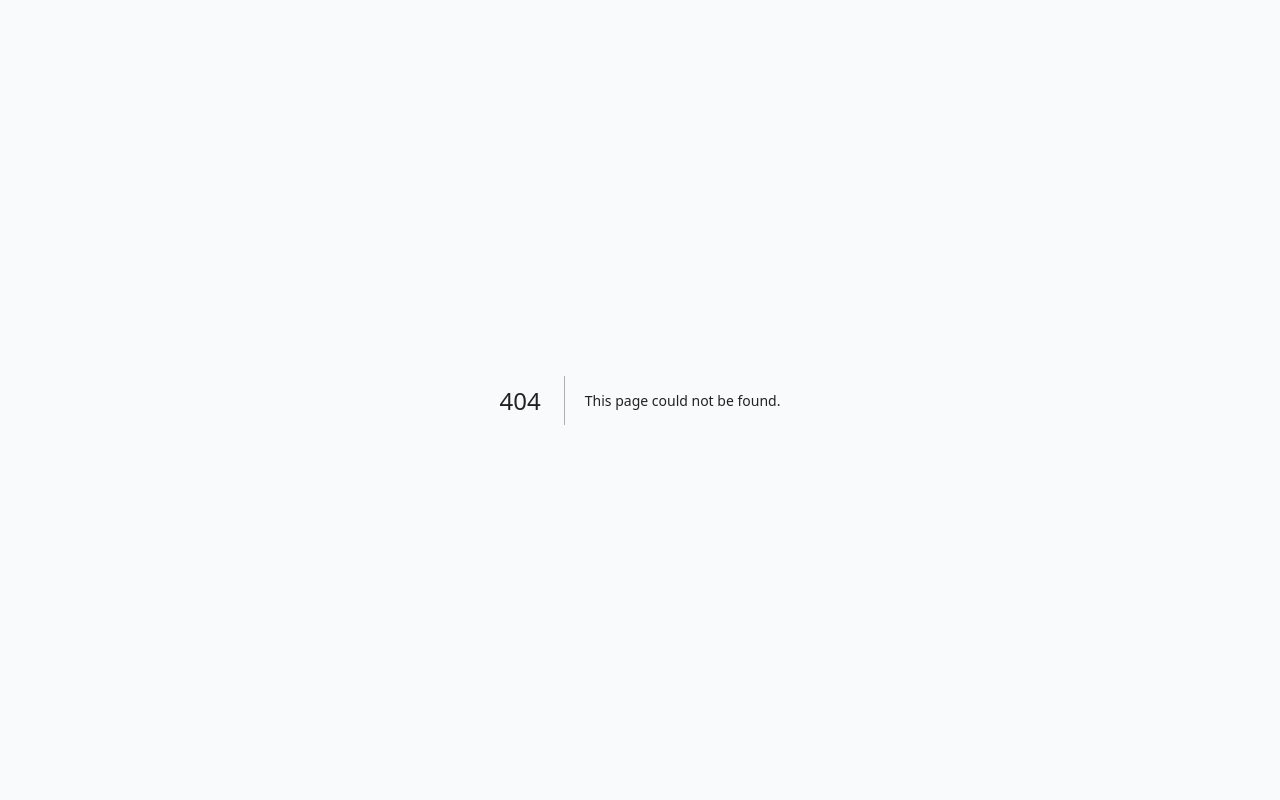
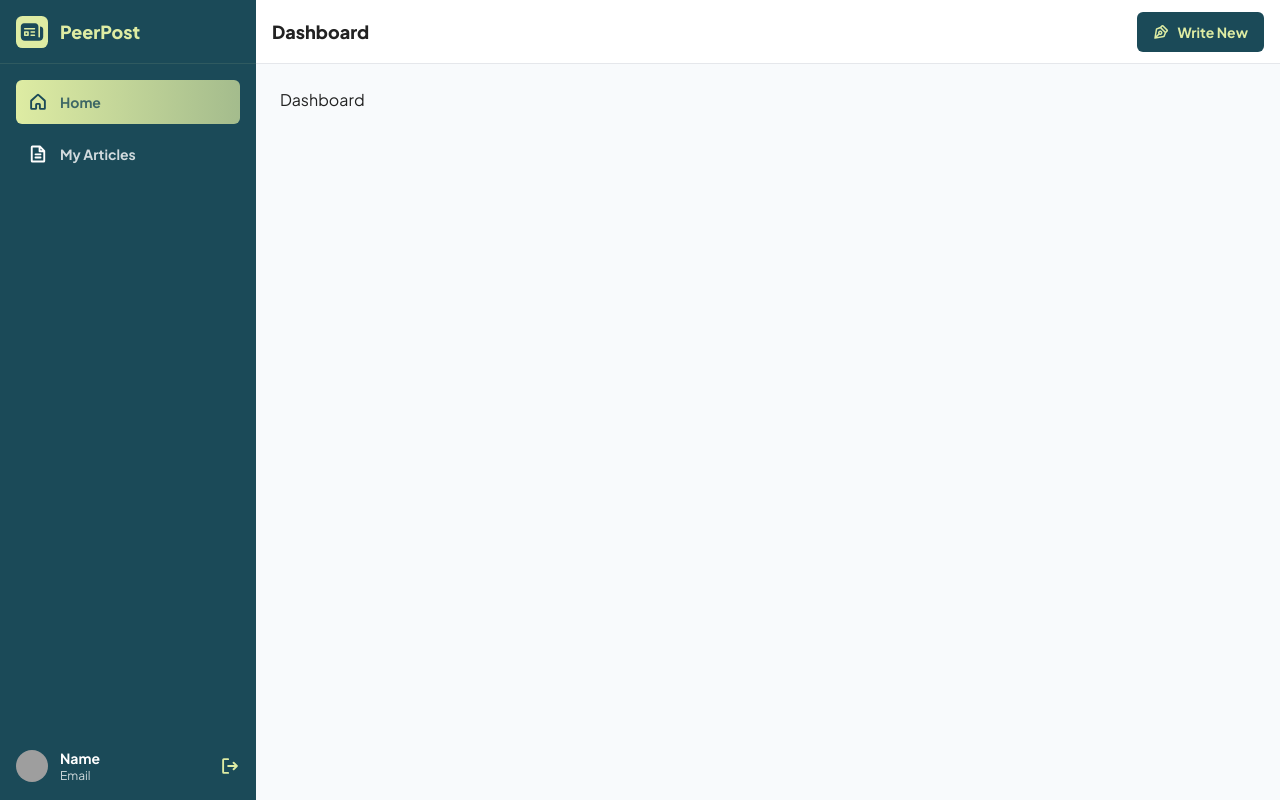
Before and after one commit to ahmadnurfadilah/peerpost, a Next.js app: page /dashboard in a window 1280 px wide. Before the commit this address had no page. Built offline with nearby package versions, Linux system fonts and the light colour scheme; grey boxes are pictures that could not be loaded.

Commit message:
add dashboard layout

```diff
--- /dev/null
+++ b/app/dashboard/layout.jsx
@@ -0,0 +1,116 @@
+"use client";
+
+import Link from "next/link";
+import { useState } from "react";
+import { usePathname } from 'next/navigation';
+import Image from "next/image";
+
+export default function Layout({ children }) {
+  const [open, setOpen] = useState(false);
+  const pathname = usePathname();
+
+  return (
+    <div>
+      {open && <div onClick={() => setOpen(false)} className="fixed inset-0 z-10 bg-primary-800/25 backdrop-blur"></div>}
+
+      <div
+        className={`z-10 lg:translate-x-0 fixed inset-y-0 left-0 min-h-screen w-64 bg-primary-800 flex flex-col transition-all ${
+          open ? "-translate-x-0" : "-translate-x-64"
+        }`}
+      >
+        <div className="shrink-0 h-16 border-b border-lime/10 flex items-center px-4">
+          <a href="/" className="flex items-center gap-3">
+            <div className="relative h-8 aspect-square">
+              <Image src="/img/logo.svg" alt="Logo" fill />
+            </div>
+            <h6 className="font-extrabold text-lg text-lime">PeerPost</h6>
+          </a>
+        </div>
+        <div className="h-full flex flex-col justify-between">
+          <ul className="p-4 space-y-2">
+            <li>
+              <Link
+                href="/dashboard"
+                className={`flex items-center gap-3 p-3 rounded-md font-bold text-sm ${pathname === '/dashboard' ? 'bg-gradient-to-r from-lime to-lime/70 text-primary-800 hover:shadow hover:shadow-lime' : 'bg-transparent text-white hover:text-lime'}`}
+              >
+                <svg xmlns="http://www.w3.org/2000/svg" className="w-5 h-5" viewBox="0 0 256 256">
+                  <path
+                    fill="currentColor"
+                    d="M208 228h-48a20.1 20.1 0 0 1-20-20v-44h-24v44a20.1 20.1 0 0 1-20 20H48a20.1 20.1 0 0 1-20-20v-92.5a20 20 0 0 1 6.6-14.8L114.5 28a20 20 0 0 1 27 0l80 72.7a20.3 20.3 0 0 1 6.5 14.8V208a20.1 20.1 0 0 1-20 20Zm-44-24h40v-86.7l-76-69.1l-76 69.1V204h40v-44a20.1 20.1 0 0 1 20-20h32a20.1 20.1 0 0 1 20 20Z"
+                  />
+                </svg>
+                <span className="opacity-80">Home</span>
+              </Link>
+            </li>
+            <li>
+              <Link
+                href="/dashboard/article"
+                id="sec-menu-article"
+                className={`flex items-center gap-3 p-3 rounded-md font-bold text-sm ${pathname === '/dashboard/article' ? 'bg-gradient-to-r from-lime to-lime/70 text-primary-800 hover:shadow hover:shadow-lime' : 'bg-transparent text-white hover:text-lime'}`}
+              >
+                <svg xmlns="http://www.w3.org/2000/svg" className="w-5 h-5" viewBox="0 0 256 256">
+                  <path
+                    fill="currentColor"
+                    d="m216.5 79.5l-56-56A12.3 12.3 0 0 0 152 20H56a20.1 20.1 0 0 0-20 20v176a20.1 20.1 0 0 0 20 20h144a20.1 20.1 0 0 0 20-20V88a12.3 12.3 0 0 0-3.5-8.5ZM160 57l23 23h-23ZM60 212V44h76v48a12 12 0 0 0 12 12h48v108Zm112-80a12 12 0 0 1-12 12H96a12 12 0 0 1 0-24h64a12 12 0 0 1 12 12Zm0 40a12 12 0 0 1-12 12H96a12 12 0 0 1 0-24h64a12 12 0 0 1 12 12Z"
+                  />
+                </svg>
+                <span className="opacity-80">My Articles</span>
+              </Link>
+            </li>
+          </ul>
+          <div className="p-4">
+            <div className="flex items-center justify-between mt-4">
+              <div className="flex items-center gap-3">
+                <a href="/settings/profile" className="shrink-0">
+                  <img src={`https://source.boringavatars.com/beam/120/1?colors=DEECA3,f4a261,e76f51`} alt="Photo" className="w-8 h-8 rounded-full" />
+                </a>
+                <div>
+                  <h6 className="font-bold text-white text-sm">Name</h6>
+                  <p className="text-xs text-white/80">Email</p>
+                </div>
+              </div>
+              <button>
+                <svg xmlns="http://www.w3.org/2000/svg" className="w-5 h-5 text-lime hover:text-white" viewBox="0 0 256 256">
+                  <path
+                    fill="currentColor"
+                    d="m224.5 136.5l-42 42a12 12 0 0 1-8.5 3.5a12.2 12.2 0 0 1-8.5-3.5a12 12 0 0 1 0-17L187 140h-83a12 12 0 0 1 0-24h83l-21.5-21.5a12 12 0 0 1 17-17l42 42a12 12 0 0 1 0 17ZM104 204H52V52h52a12 12 0 0 0 0-24H48a20.1 20.1 0 0 0-20 20v160a20.1 20.1 0 0 0 20 20h56a12 12 0 0 0 0-24Z"
+                  />
+                </svg>
+              </button>
+            </div>
+          </div>
+        </div>
+      </div>
+      <div className="lg:ml-64">
+        <div className="h-16 bg-white border-b flex items-center px-4">
+          <div className="w-full flex items-center justify-between">
+            <div className="flex gap-3">
+              <button className="block lg:hidden" onClick={() => setOpen(true)}>
+                <svg xmlns="http://www.w3.org/2000/svg" className="w-5 h-5" viewBox="0 0 24 24">
+                  <path fill="none" stroke="currentColor" strokeLinecap="round" strokeLinejoin="round" strokeWidth="2" d="M4 6h16M4 12h16M4 18h7" />
+                </svg>
+              </button>
+              <h1 className="font-extrabold text-base md:text-lg">Dashboard</h1>
+            </div>
+            <div className="flex items-center gap-3">
+              <Link
+                href="/dashboard/article/new"
+                className="flex items-center gap-2 font-bold text-sm text-lime bg-primary-800 px-4 py-2.5 rounded-md hover:shadow-lg hover:shadow-primary-800/20 hover:-translate-y-px transition-all hover:contrast-125"
+              >
+                <svg xmlns="http://www.w3.org/2000/svg" className="w-4 h-4" viewBox="0 0 256 256">
+                  <path
+                    fill="currentColor"
+                    d="m234.8 89.9l-68.7-68.7a19.9 19.9 0 0 0-28.2 0l-24.5 24.5l-57.3 21.4a20.2 20.2 0 0 0-12.7 15.5L20.2 222A11.9 11.9 0 0 0 32 236l2-.2l139.4-23.2a20.2 20.2 0 0 0 15.5-12.7l21.4-57.2l24.5-24.6a19.9 19.9 0 0 0 0-28.2Zm-67.6 99.4L67 206l33.5-33.5a36 36 0 1 0-17-17L50 189L66.7 88.8L117 70l69.1 69ZM104 140a12 12 0 1 1 12 12a12 12 0 0 1-12-12Zm96-21l-63-63l15-15l63 63Z"
+                  />
+                </svg>
+                <span className="hidden md:block">Write New</span>
+              </Link>
+            </div>
+          </div>
+        </div>
+
+        <main className="p-4 md:p-6">{children}</main>
+      </div>
+    </div>
+  );
+}
--- /dev/null
+++ b/app/dashboard/page.jsx
@@ -0,0 +1,7 @@
+export default function Page() {
+    return (
+        <div>
+            Dashboard
+        </div>
+    );
+}
--- a/app/page.js
+++ b/app/page.js
@@ -46,7 +46,7 @@ export default function Home() {
                   href="/register"
                   className="inline-flex items-center gap-2 group font-bold text-sm bg-lime text-primary-800 px-6 py-3 rounded-md hover:shadow-lg hover:shadow-lime/20 hover:-translate-y-px transition-all hover:contrast-125"
                 >
-                  <svg xmlns="http://www.w3.org/2000/svg" class="w-5 h-5" viewBox="0 0 256 256">
+                  <svg xmlns="http://www.w3.org/2000/svg" className="w-5 h-5" viewBox="0 0 256 256">
                     <path
                       fill="currentColor"
                       d="m234.8 89.9l-68.7-68.7a19.9 19.9 0 0 0-28.2 0l-24.5 24.5l-57.3 21.4a20.2 20.2 0 0 0-12.7 15.5L20.2 222A11.9 11.9 0 0 0 32 236l2-.2l139.4-23.2a20.2 20.2 0 0 0 15.5-12.7l21.4-57.2l24.5-24.6a19.9 19.9 0 0 0 0-28.2Zm-67.6 99.4L67 206l33.5-33.5a36 36 0 1 0-17-17L50 189L66.7 88.8L117 70l69.1 69ZM104 140a12 12 0 1 1 12 12a12 12 0 0 1-12-12Zm96-21l-63-63l15-15l63 63Z"
@@ -107,7 +107,7 @@ export default function Home() {
           <div className="p-8 border rounded-md bg-white border-gray-800/10 cursor-crosshair hover:bg-lime hover:shadow-lg hover:shadow-lime/50 hover:-translate-y-px hover:border-primary-800 transition-all group">
             <div className="w-12 h-12 rounded-md bg-lime border border-primary-800/10 flex items-center justify-center mb-4 group-hover:bg-primary-800 transition-all text-primary-800 group-hover:text-lime group-hover:scale-105 group-hover:-rotate-12 group-hover:shadow-xl delay-75 duration-200">
               <svg xmlns="http://www.w3.org/2000/svg" className="w-8 h-8" viewBox="0 0 24 24">
-                <g fill="none" fill-rule="evenodd">
+                <g fill="none" fillRule="evenodd">
                   <path d="M24 0v24H0V0h24ZM12.594 23.258l-.012.002l-.071.035l-.02.004l-.014-.004l-.071-.036c-.01-.003-.019 0-.024.006l-.004.01l-.017.428l.005.02l.01.013l.104.074l.015.004l.012-.004l.104-.074l.012-.016l.004-.017l-.017-.427c-.002-.01-.009-.017-.016-.018Zm.264-.113l-.014.002l-.184.093l-.01.01l-.003.011l.018.43l.005.012l.008.008l.201.092c.012.004.023 0 .029-.008l.004-.014l-.034-.614c-.003-.012-.01-.02-.02-.022Zm-.715.002a.023.023 0 0 0-.027.006l-.006.014l-.034.614c0 .012.007.02.017.024l.015-.002l.201-.093l.01-.008l.003-.011l.018-.43l-.003-.012l-.01-.01l-.184-.092Z" />
                   <path
                     fill="currentColor"
```
